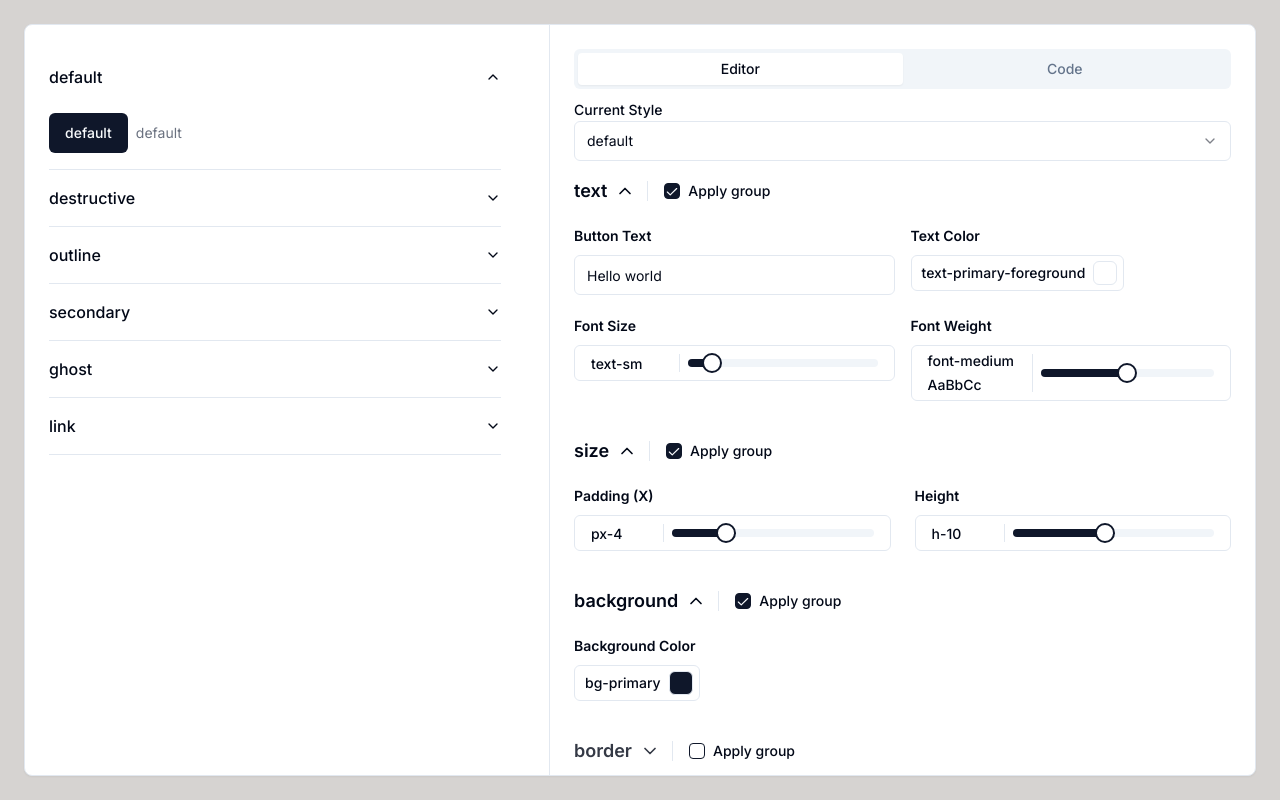
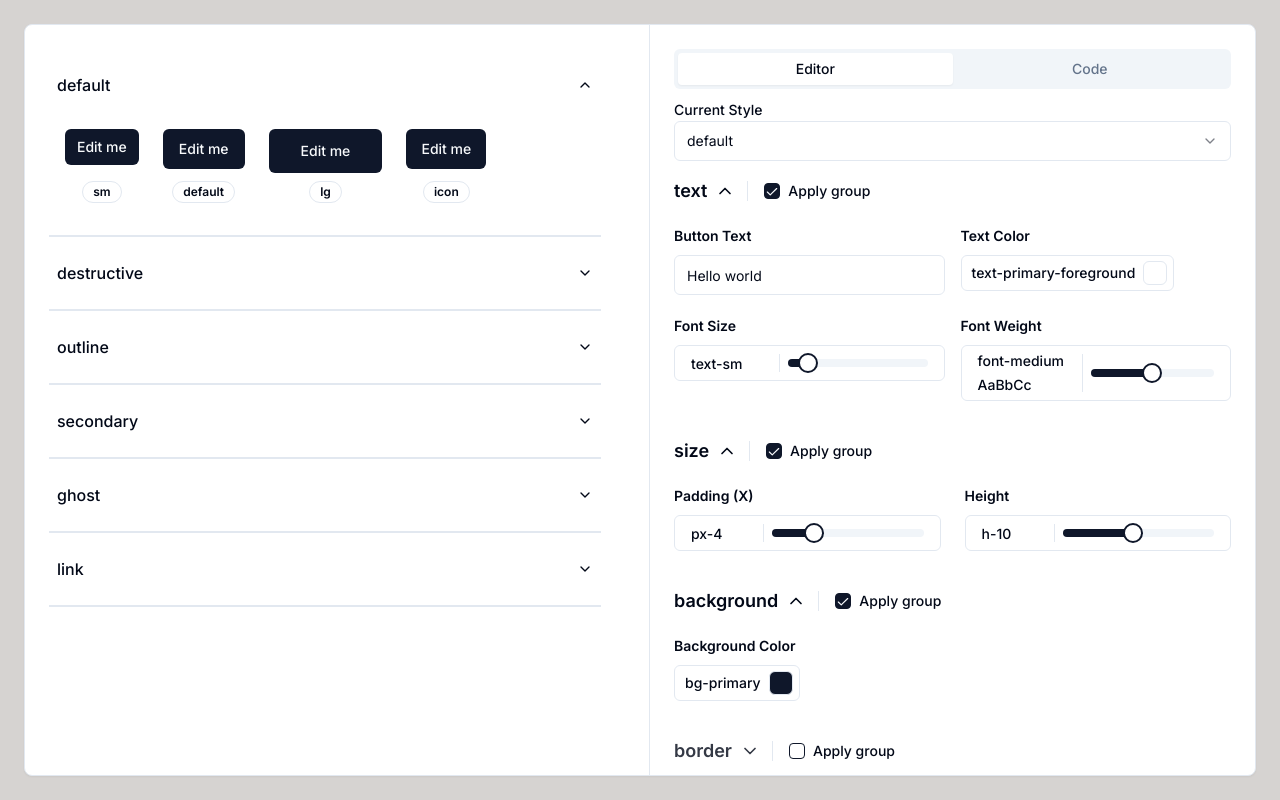
Before and after one commit to Alwurts/vbuild, a Next.js app: page / in a window 1280 px wide. Built offline with nearby package versions, Linux system fonts and the light colour scheme.

Commit message:
Improve component rendering layout

```diff
--- a/src/app/page.tsx
+++ b/src/app/page.tsx
@@ -58,9 +58,8 @@ export default function Home() {
 		(style) => style.styleName === currentVariant.size,
 	);
 
-	const [openStyles, setOpenStyles] = useState<string[]>([
+	const [openVariants, setOpenVariants] = useState<string[]>([
 		currentVariant.variant,
-		currentVariant.size,
 	]);
 
 	if (!currentVariantStyle || !currentSizeStyle) {
@@ -70,10 +69,7 @@ export default function Home() {
 	return (
 		<div className="w-full h-screen flex justify-center items-center p-6 bg-stone-300">
 			<Card className="w-full max-w-7xl h-full flex gap-6">
-				<ComponentRender
-					openStyles={openStyles}
-					setOpenStyles={setOpenStyles}
-				/>
+				<ComponentRender openVariants={openVariants} setOpenVariants={setOpenVariants} />
 				<div className="p-6 border-l border-border flex-1 space-y-6 overflow-y-auto">
 					<Tabs defaultValue="toggles">
 						<TabsList className="grid w-full grid-cols-2">
@@ -90,8 +86,8 @@ export default function Home() {
 											variantType: "variant",
 											name: value as ButtonVariantName,
 										});
-										setOpenStyles(
-											openStyles ? [...openStyles, value] : [value],
+										setOpenVariants(
+											openVariants ? [...openVariants, value] : [value],
 										);
 									}}
 								>
--- a/src/components/display/ComponentRender.tsx
+++ b/src/components/display/ComponentRender.tsx
@@ -1,8 +1,16 @@
 "use client";
 
-import { useState } from "react";
 import { Button } from "@/components/ui/button";
-import { cn } from "@/lib/utils";
+
+import { useStyleManagerStore } from "@/store/useStyleManagerStore";
+import type {
+	ButtonSize,
+	ButtonVariant,
+	SizeStyleGroup,
+	VariantStyleGroup,
+} from "@/types/style";
+import { Separator } from "@/components/ui/separator";
+import { Badge } from "@/components/ui/badge";
 import {
 	Accordion,
 	AccordionContent,
@@ -10,121 +18,99 @@ import {
 	AccordionTrigger,
 } from "@/components/ui/accordion";
 
-import { useStyleManagerStore } from "@/store/useStyleManagerStore";
-import type { ButtonSize, ButtonVariant } from "@/types/style";
-
-function AccordionComponent({
+function ButtonComponent({
 	component,
 }: {
-	component:
-		| { type: "size"; buttonText: string; style: ButtonSize }
-		| { type: "variant"; buttonText: string; style: ButtonVariant };
+	component: {
+		buttonText: string;
+		variant: ButtonVariant;
+		size: ButtonSize;
+	};
 }) {
-	const parseStyleAttributes: string[] = [];
-	const addStyleAttribute = (style: string | boolean) => {
-		if (typeof style === "string") {
-			parseStyleAttributes.push(style);
+	const extraStyles: string[] = [];
+	const variantGroupNames: VariantStyleGroup[] = [
+		"text",
+		"background",
+		"border",
+		"effects",
+	];
+	for (const groupName of variantGroupNames) {
+		if (component.variant[groupName].isApplied) {
+			extraStyles.push(
+				Object.values(component.variant[groupName].properties).join(" "),
+			);
 		}
-	};
-	if (component.type === "size") {
-		addStyleAttribute(
-			component.style.size.isApplied && component.style.size.properties.height,
+	}
+
+	const sizeGroupNames: SizeStyleGroup[] = ["size"];
+	for (const groupName of sizeGroupNames) {
+		if (component.size[groupName].isApplied) {
+			extraStyles.push(
+				Object.values(component.size[groupName].properties).join(" "),
 			);
-			addStyleAttribute(
-				component.style.size.isApplied &&
-				component.style.size.properties.paddingX,
-				);
-				}
-	if (component.type === "variant") {
-		const styleNameTyped = component.style.styleName;
-		addStyleAttribute(
-			component.style.text.isApplied &&
-				component.style.text.properties.textColor,
-		);
-		addStyleAttribute(
-			component.style.text.isApplied &&
-				component.style.text.properties.fontSize,
-		);
-		addStyleAttribute(
-			component.style.text.isApplied &&
-				component.style.text.properties.fontWeight,
-		);
-		addStyleAttribute(
-			component.style.background.isApplied &&
-				component.style.background.properties.bgColor,
-		);
-		addStyleAttribute(
-			component.style.border.isApplied &&
-				component.style.border.properties.borderColor,
-		);
-		addStyleAttribute(
-			component.style.border.isApplied &&
-				component.style.border.properties.borderWidth,
-		);
-		addStyleAttribute(
-			component.style.border.isApplied &&
-				component.style.border.properties.borderStyle,
-		);
-		addStyleAttribute(
-			component.style.border.isApplied &&
-				component.style.border.properties.rounded,
-		);
-		addStyleAttribute(
-			component.style.effects.isApplied &&
-				component.style.effects.properties.shadow,
-		);
-		addStyleAttribute(
-			component.style.effects.isApplied &&
-				component.style.effects.properties.opacity,
-		);
-		return (
-			<AccordionItem value={styleNameTyped} key={styleNameTyped}>
-				<AccordionTrigger>{styleNameTyped}</AccordionTrigger>
-				<AccordionContent>
-					<div className="flex items-center space-x-2 pt-2">
-						<Button
-							variant={
-								component.type === "variant" ? styleNameTyped : undefined
-							}
-							className={parseStyleAttributes.join(" ")}
-						>
-							{component.buttonText}
-						</Button>
-						<span className="text-sm text-gray-500">{styleNameTyped}</span>
-					</div>
-				</AccordionContent>
-			</AccordionItem>
-		);
+		}
 	}
+
+	return (
+		<Button
+			variant={component.variant.styleName}
+			size={component.size.styleName}
+			className={extraStyles.join(" ")}
+		>
+			{component.buttonText}
+		</Button>
+	);
 }
 
 export default function ComponentRender({
-	openStyles,
-	setOpenStyles,
-}: { openStyles: string[]; setOpenStyles: (value: string[]) => void }) {
-	const { variants, currentVariant, buttonText } = useStyleManagerStore();
+	openVariants,
+	setOpenVariants,
+}: {
+	openVariants: string[];
+	setOpenVariants: (value: string[]) => void;
+}) {
+	const { variants, buttonText } = useStyleManagerStore();
 
 	const currentVariantStyles = variants.variant;
 
 	const currentSizeStyles = variants.size;
 
 	return (
-		<div className="p-6 w-[500px] overflow-y-auto">
+		<div className="p-6 w-[600px] overflow-y-auto flex flex-col gap-2 items-stretch">
 			<Accordion
-				value={openStyles}
-				onValueChange={setOpenStyles}
 				type="multiple"
 				className="w-full"
+				value={openVariants}
+				onValueChange={setOpenVariants}
 			>
 				{currentVariantStyles.map((styleProps) => (
-					<AccordionComponent
-						key={`variant-${styleProps.styleName}`}
-						component={{
-							type: "variant",
-							buttonText: styleProps.styleName,
-							style: styleProps,
-						}}
-					/>
+					<>
+						<AccordionItem
+							value={styleProps.styleName}
+							key={`variant-${styleProps.styleName}`}
+							className="flex flex-col gap-2 p-2"
+						>
+							<AccordionTrigger>{styleProps.styleName}</AccordionTrigger>
+							<AccordionContent className="flex gap-2">
+								{currentSizeStyles.map((sizeProps) => (
+									<div
+										key={`variant-${styleProps.styleName}-${sizeProps.styleName}`}
+										className="p-2 flex flex-col justify-between items-center gap-2"
+									>
+										<ButtonComponent
+											component={{
+												buttonText: buttonText,
+												variant: styleProps,
+												size: sizeProps,
+											}}
+										/>
+										<Badge variant="outline">{sizeProps.styleName}</Badge>
+									</div>
+								))}
+							</AccordionContent>
+						</AccordionItem>
+						<Separator key={`separator-${styleProps.styleName}`} />
+					</>
 				))}
 			</Accordion>
 		</div>
--- /dev/null
+++ b/src/components/ui/badge.tsx
@@ -0,0 +1,36 @@
+import * as React from "react"
+import { cva, type VariantProps } from "class-variance-authority"
+
+import { cn } from "@/lib/utils"
+
+const badgeVariants = cva(
+  "inline-flex items-center rounded-full border px-2.5 py-0.5 text-xs font-semibold transition-colors focus:outline-none focus:ring-2 focus:ring-ring focus:ring-offset-2",
+  {
+    variants: {
+      variant: {
+        default:
+          "border-transparent bg-primary text-primary-foreground hover:bg-primary/80",
+        secondary:
+          "border-transparent bg-secondary text-secondary-foreground hover:bg-secondary/80",
+        destructive:
+          "border-transparent bg-destructive text-destructive-foreground hover:bg-destructive/80",
+        outline: "text-foreground",
+      },
+    },
+    defaultVariants: {
+      variant: "default",
+    },
+  }
+)
+
+export interface BadgeProps
+  extends React.HTMLAttributes<HTMLDivElement>,
+    VariantProps<typeof badgeVariants> {}
+
+function Badge({ className, variant, ...props }: BadgeProps) {
+  return (
+    <div className={cn(badgeVariants({ variant }), className)} {...props} />
+  )
+}
+
+export { Badge, badgeVariants }
--- a/src/store/useStyleManagerStore.tsx
+++ b/src/store/useStyleManagerStore.tsx
@@ -1,12 +1,5 @@
 import type { ButtonStore } from "@/types/store";
-import type {
-	ButtonSize,
-	ButtonVariant,
-	SizeStyleGroup,
-	SizeStyleProperty,
-	VariantStyleGroup,
-	VariantStyleProperty,
-} from "@/types/style";
+import type { ButtonSize, ButtonVariant } from "@/types/style";
 import { create } from "zustand";
 
 const DEFAULT_BUTTON_VARIANT: Omit<ButtonVariant, "styleName"> = {
@@ -57,10 +50,6 @@ export const useStyleManagerStore = create<ButtonStore>((set) => ({
 	variants: {
 		size: [
 			{
-				styleName: "default",
-				...DEFAULT_BUTTON_SIZE,
-			},
-			{
 				styleName: "sm",
 				...DEFAULT_BUTTON_SIZE,
 				size: {
@@ -71,6 +60,10 @@ export const useStyleManagerStore = create<ButtonStore>((set) => ({
 						paddingX: "px-3",
 					},
 				},
+			},
+			{
+				styleName: "default",
+				...DEFAULT_BUTTON_SIZE,
 			},
 			{
 				styleName: "lg",
```
